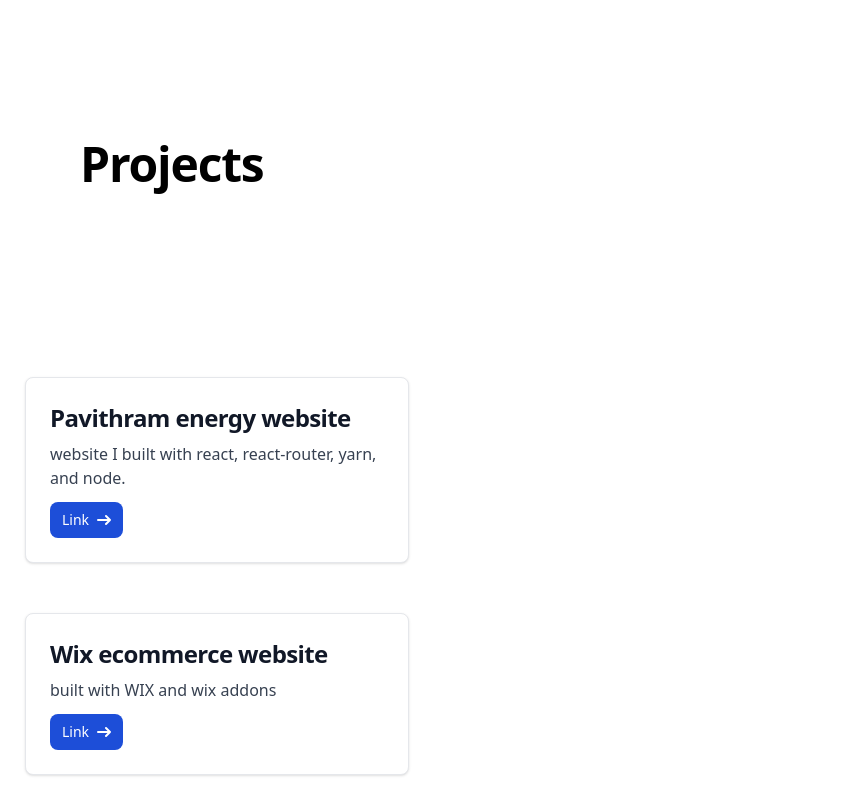
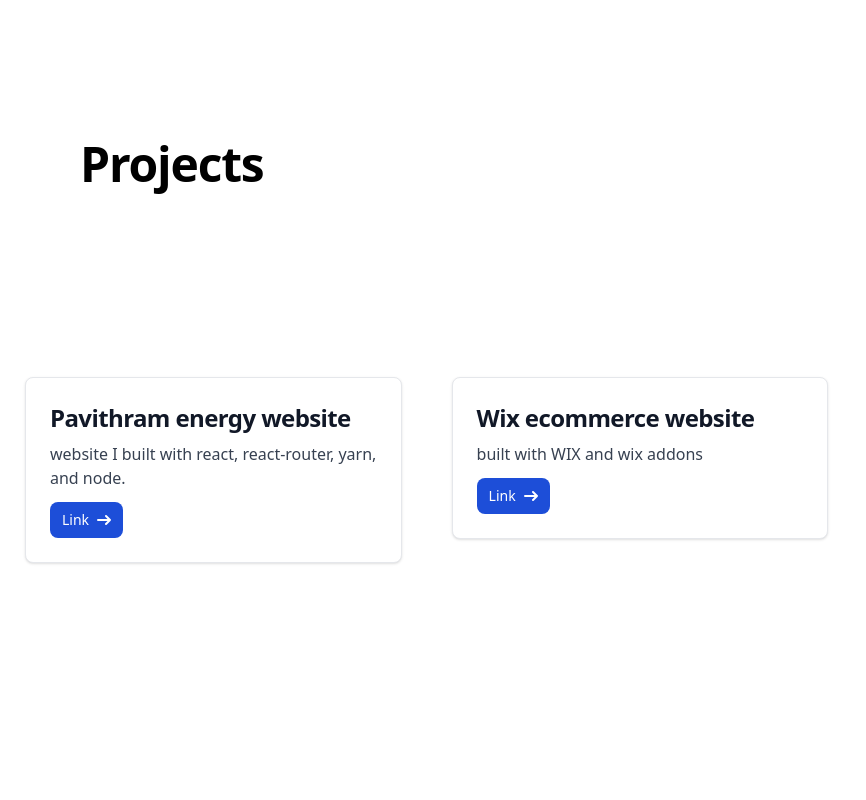
Before and after one commit to rvenkataraman7/Portfolio, a website: page index.html in a window 1280 px wide. Shown: the part 796-1596 px from the top of the page, without its empty margins (0-866 px from the left). After the commit the page ends 1384 px from the top, so only its background shows below. Drawn offline with nearby package versions, Linux system fonts and the light colour scheme.

Commit message:
Update styles.css

```diff
--- a/styles.css
+++ b/styles.css
@@ -7,7 +7,14 @@
     color: black;
    }
 
-   #down {
-    margin-top: 100%;
-    padding-bottom: 25%;
-   }
+   .column {
+    float: left;
+    width: 33.33%;
+  }
+
+  /* Clear floats after the columns */
+  .row:after {
+    content: "";
+    display: table;
+    clear: both;
+  }
```
